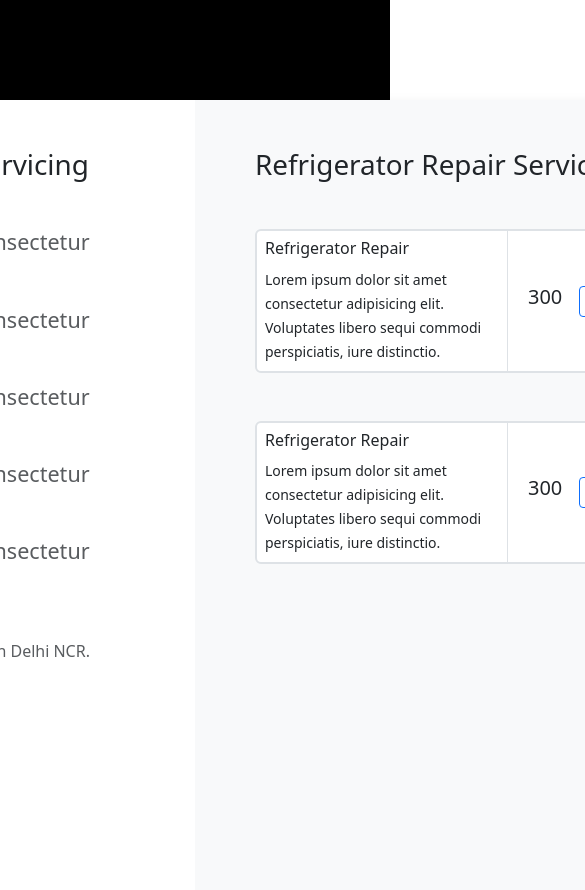
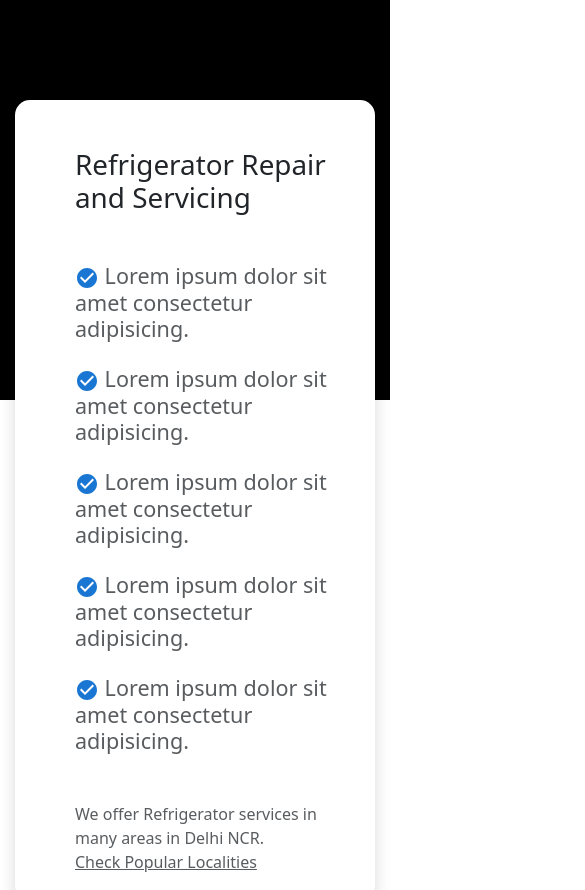
Before and after one commit to rajeshtiwari2503/LybleyCRM, a Next.js app: page /repairService/service in a window 390 px wide. Shown: the top 890 px of the page, 585 px wide, since content can reach past the window. Built offline with nearby package versions, Linux system fonts and the light colour scheme.

Commit message:
fhghghghf

```diff
--- a/src/pages/repairService/blog.js
+++ b/src/pages/repairService/blog.js
@@ -4,9 +4,9 @@ import Search from '../search';
 
 const Blog = () => {
     return (
-        <div>
-            <div className='row'>
-                <div className='fw-bold fs-2 text-center'>Handpicked Blogs on Water Purifier</div>
+        <div className=''>
+            <div className='row w-100'>
+                <div className='col-12 fw-bold fs-2 text-center'>Handpicked Blogs on Water Purifier</div>
                 <div className='col-12 col-md-4 col-lg-4'>
                     <div>
                         <div >
--- a/src/pages/repairService/index.js
+++ b/src/pages/repairService/index.js
@@ -28,7 +28,7 @@ const Repair = () => {
             <div >
               <h1 className='fw-bold my-3'>Washing Machine Repair Service</h1>
               <h4 className='text-muted my-3'>Sit back, relax and let us take care of your refrigerator repairs</h4>
-              <button className='fw-bold my-3 btn btn-warning rounded-pill px-5 py-2'><h5 className='m-0 fw-bold px-2 py-1'>GET STARTED</h5></button>
+              <button className='fw-bold my-3   btn btn-warning rounded-pill px-5 py-2'><h5 className='m-0 fw-bold px-2 py-1'>GET STARTED</h5></button>
             </div>
           </div>
         </div>
--- a/src/pages/repairService/kit.js
+++ b/src/pages/repairService/kit.js
@@ -4,7 +4,7 @@ import React from 'react'
 const Kit = () => {
     return (
         <div className='container'>
-            <div className='row mb-5'>
+            <div className='row w-100 mb-5'>
                 <div className='fw-bold fs-2 text-center'>Repure Kit</div>
                 <div className='  fs-5 text-center'>Best in class water purifier filters and membranes to ensure clean and healthy water</div>
                 <div className='col-12 col-md-6 col-lg-6'>
--- a/src/pages/repairService/repair.module.css
+++ b/src/pages/repairService/repair.module.css
@@ -21,7 +21,7 @@
 
 /* recommended block */
  .cardHead{
-    width: 95%;
+    width: 100%;
     background-color: #fff;
     border:1px solid #b6fdf7;
     box-shadow: 1px 3px 4px 2px rgba(0, 0, 0, .1);
@@ -38,3 +38,30 @@
     height: 800px;
     border-radius: 0px 20px 0px 0px;
 }
+
+@media only screen and (max-width: 800px) {
+    .wd{
+        height: 1520px;
+    }
+    .bg_black{
+        background-color: black;
+        height: 400px;
+        /* position: relative; */
+        display: flex;
+        justify-content: center;
+    }
+    .popUp{
+
+       background-color: white;
+        height: 800px;
+        width: 360px;
+        /* position: absolute; */
+        top: 100px;
+        border: 2px gray;
+        border-radius: 15px;
+    }
+    .second_col{
+        height: 650px;
+        border-radius: 0px 20px 0px 0px;
+    }
+  }
--- a/src/pages/repairService/service.js
+++ b/src/pages/repairService/service.js
@@ -9,7 +9,7 @@ const Service = () => {
                 <div className={style.bg_black}>
                     <div className={`shadow bg-body ${style.popUp}`}>
                         <div className="row w-100 m-0">
-                            <div className="col-6">
+                            <div className="col-12 col-md-6 col-lg-6">
                                 <h1 className='mt-5 ms-5'>Refrigerator Repair and Servicing</h1>
                                 <h4 className='mt-5 ms-5 text-muted'><CheckCircleIcon color='primary' /> Lorem ipsum dolor sit amet consectetur adipisicing.
                                 </h4>
@@ -27,24 +27,24 @@ const Service = () => {
                                     Have questions on your mind? <a href="" className='text-muted'> Read The FAQs</a>
                                 </p>
                             </div>
-                            <div className={`col-6 bg-light ${style.second_col}`}>
+                            <div className={`col-12 col-md-6 col-lg-6 bg-light ${style.second_col}`}>
                                 <h1 className='mt-5 ms-5'>Refrigerator Repair Services</h1>
                                 <div className="row mt-5 ms-5 bg-white w-75 m-0 border border-2 rounded">
-                                    <div className="col-7 p-2">
+                                    <div className="col-12 col-md-7 col-lg-7 p-2">
                                         <h6> Refrigerator Repair</h6>
                                         <small> Lorem ipsum dolor sit amet consectetur adipisicing elit. Voluptates libero sequi commodi perspiciatis, iure distinctio.</small>
                                     </div>
-                                    <div className="col-4 border-start d-flex justify-content-around align-items-center">
+                                    <div className="col-12 col-md-4 col-lg-4 mb-3 mb-md-0 border-start d-flex justify-content-around align-items-center">
                                         <h5>300</h5> <div><button className='btn btn-outline-primary btn-sm'>Add<sup>+</sup></button></div>
                                     </div>
                                     <div className="col-1 bg-light"></div>
                                 </div>
                                 <div className="row mt-5 ms-5 bg-white w-75 m-0 border border-2 rounded">
-                                    <div className="col-7 p-2">
+                                    <div className="col-12 col-md-7 col-lg-7 p-2">
                                         <h6> Refrigerator Repair</h6>
                                         <small> Lorem ipsum dolor sit amet consectetur adipisicing elit. Voluptates libero sequi commodi perspiciatis, iure distinctio.</small>
                                     </div>
-                                    <div className="col-4 border-start d-flex justify-content-around align-items-center">
+                                    <div className="col-12 col-md-4 col-lg-4 mb-3 mb-md-0 border-start d-flex justify-content-around align-items-center">
                                         <h5>300</h5> <div><button className='btn btn-outline-primary btn-sm'>Add<sup>+</sup></button></div>
                                     </div>
                                     <div className="col-1 bg-light"></div>
--- a/src/pages/repairService/whyChose.js
+++ b/src/pages/repairService/whyChose.js
@@ -6,7 +6,7 @@ const WhyChose = () => {
     <div className='bg-light py-3' style={{fontFamily:"san-serif"}}>
             <div className='text-center fw-bold' ><h2 className='fw-bold'>Why Chose Lybley</h2></div>
 
-                <div className='row mt-5 '>
+                <div className='row mt-5 w-100'>
                     <div   className='mb-3 col-6 col-md-4 col-lg-4' >
                      <div className='text-center'>
                     {/* <div>{item?.id}</div> */}
```
Also changed, not shown: src/pages/repairService/recommendedServices.js (+4 -4 lines).
